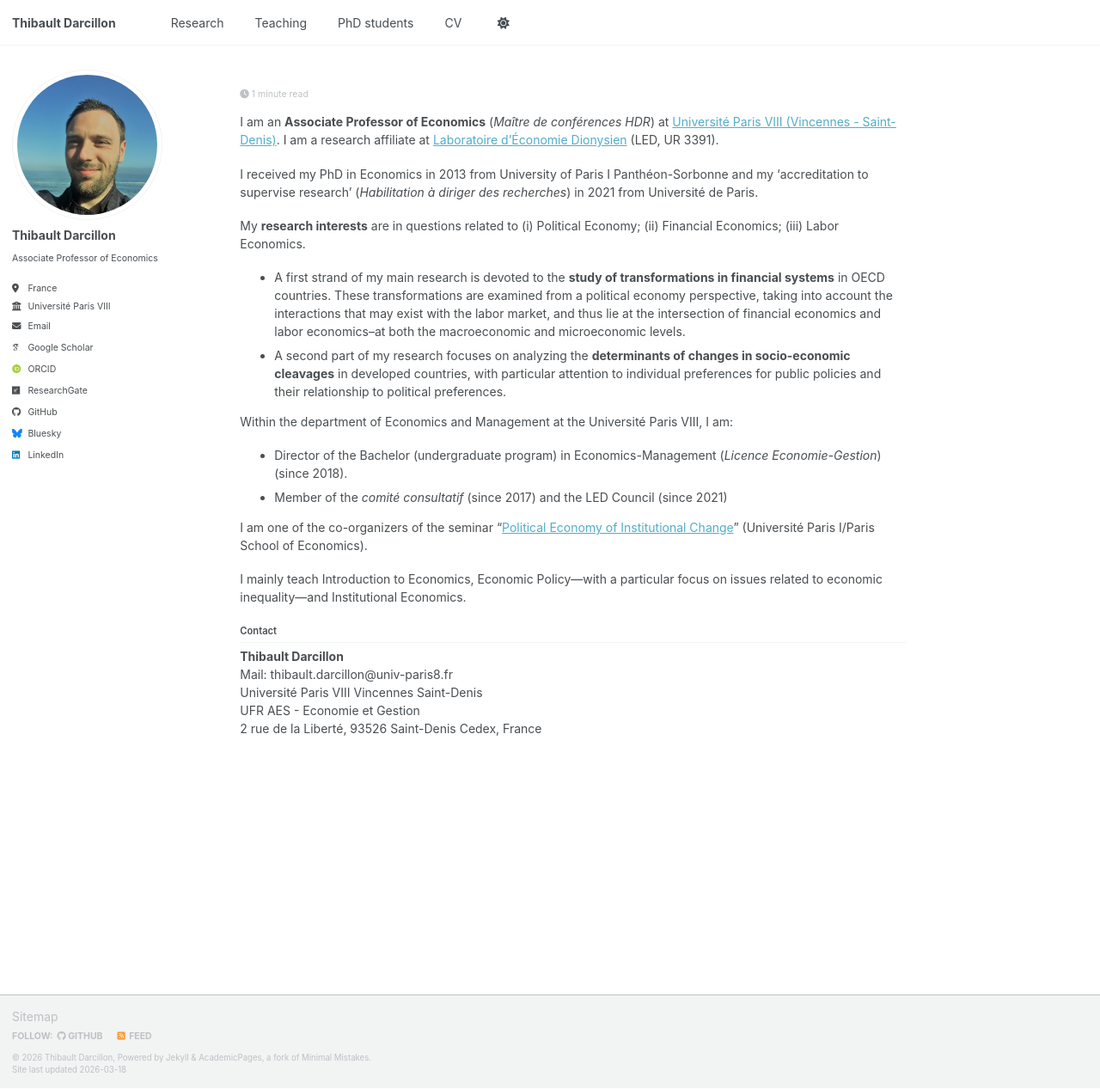
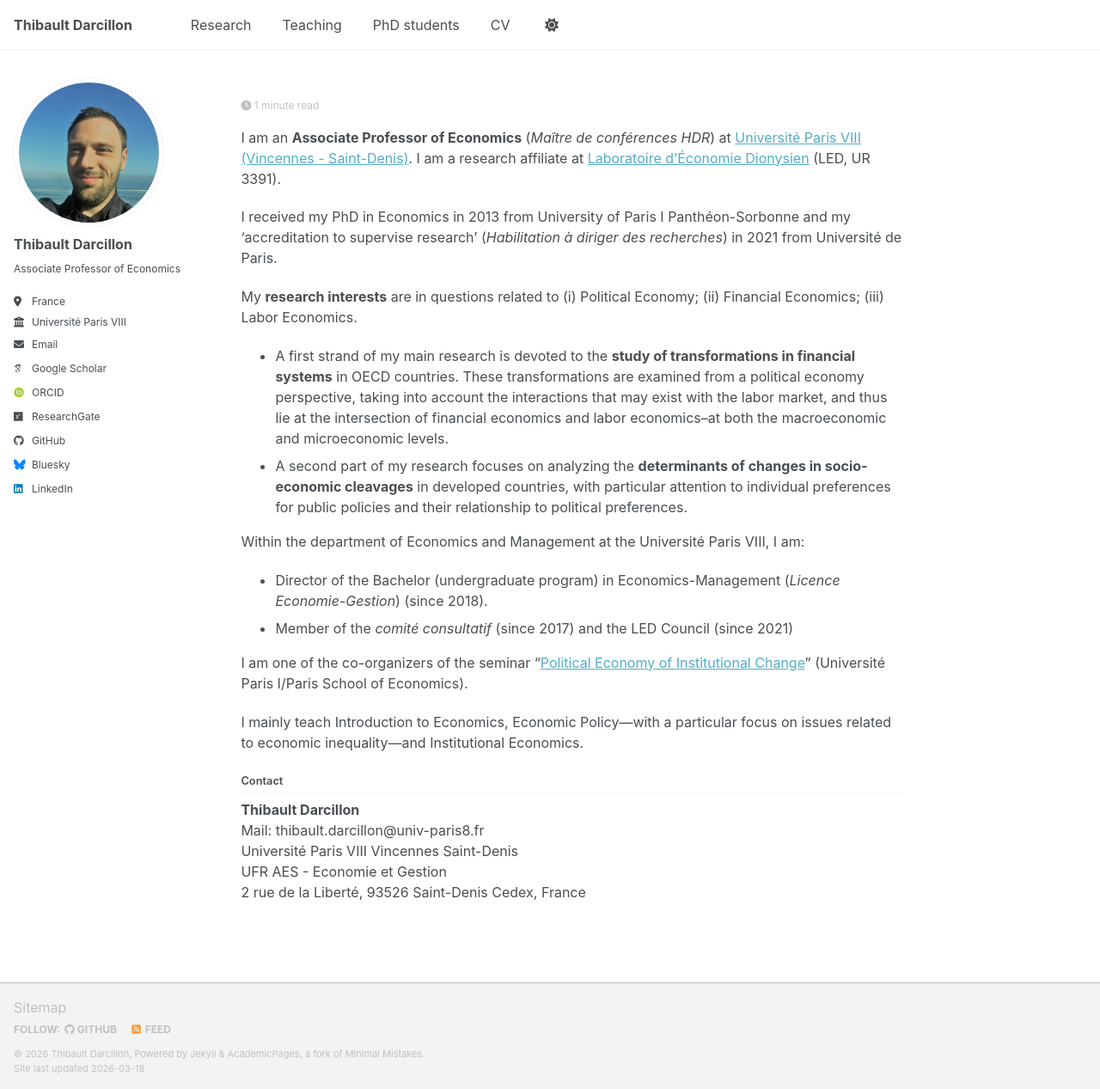
Before and after one commit to thibaultdarcillon/thibaultdarcillon.github.io, a Jekyll site: the page built from _pages/about.md, in a window 1280 px wide and 1267 px high. Shown: the whole window at 86% size. Built offline with Jekyll 4.4.1, drawn with Linux system fonts in a browser that asks for light colours; some web fonts are replaced; a script bundle is joined from its source files by our own code; library files that are not in the unit come from our copies.

Commit message:
Update font size

```diff
--- a/assets/css/main.scss
+++ b/assets/css/main.scss
@@ -58,5 +58,5 @@
 }
 
 body {
-  font-size: 14px; /* La taille standard est souvent 16px ou 18px */
+  font-size: 16px; /* La taille standard est souvent 16px ou 18px */
 }
```
